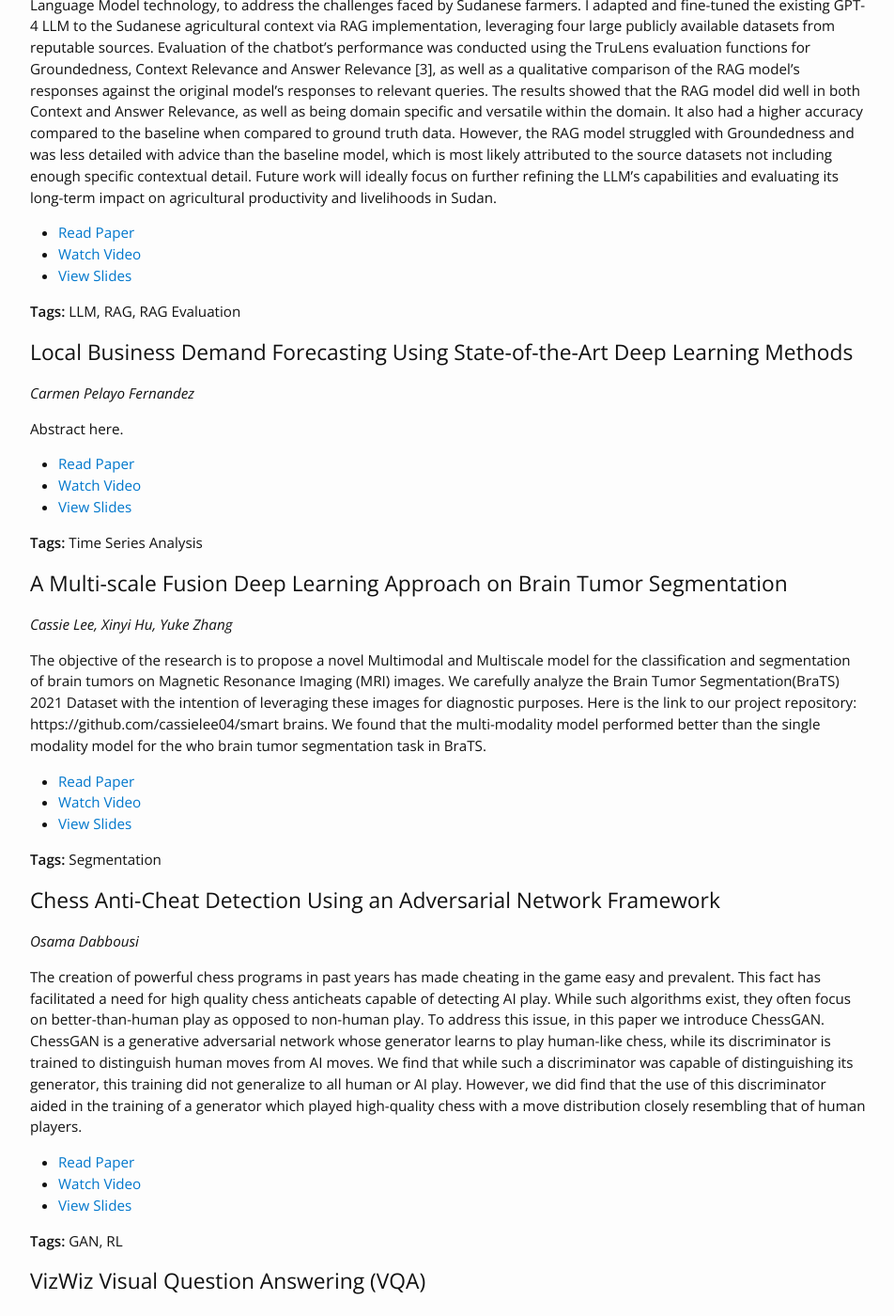
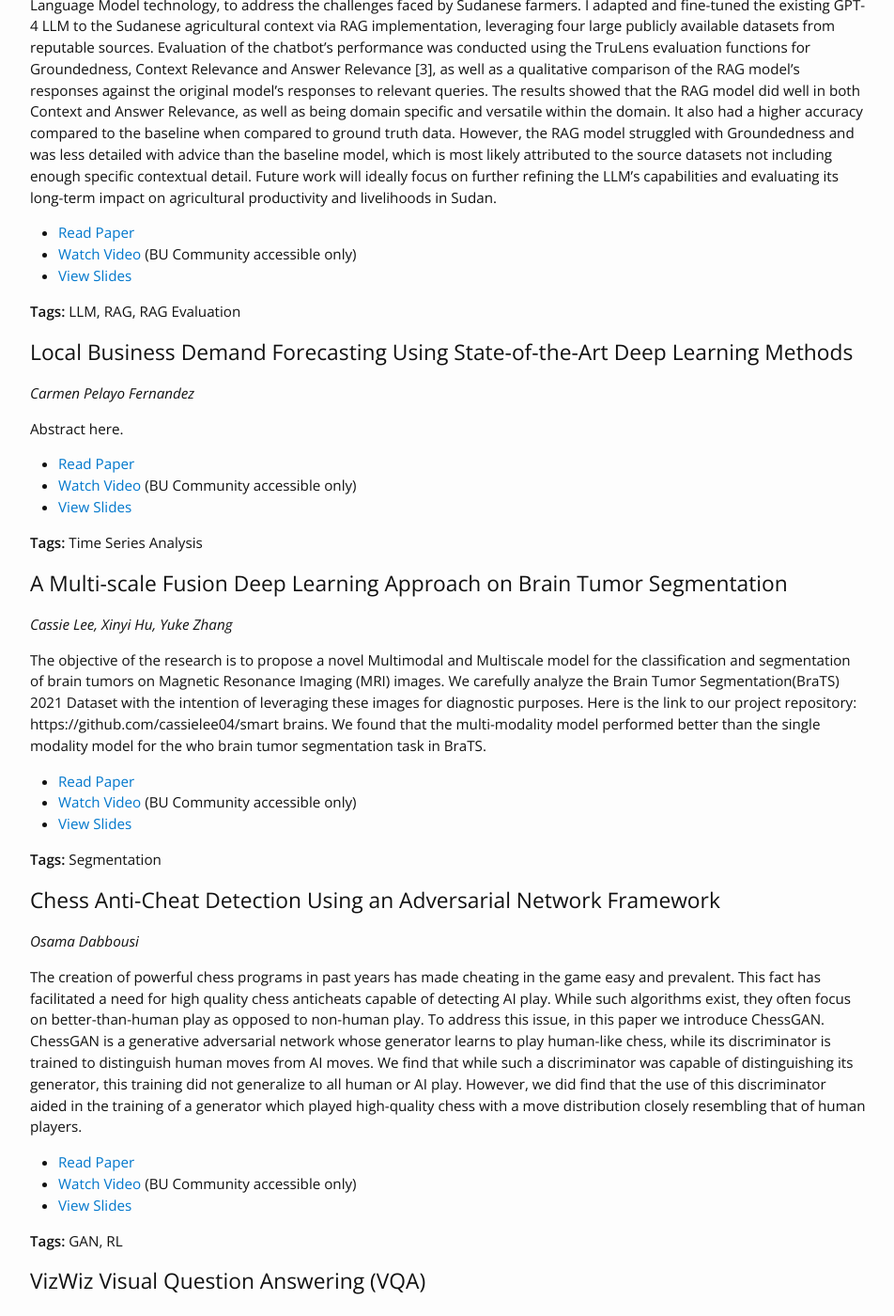
Before and after one commit to DL4DS/sp2025, a Jekyll site: the page built from miniconf.md, in a window 1280 px wide and 1400 px high, scrolled down 1253 px. Shown: the whole window at 94% size, without its empty margins (163-1115 px from the left). Built offline with Jekyll 4.4.1, drawn with Linux system fonts in a browser that asks for light colours; nearby versions of some CDN libraries; some of the changed text lies outside the part shown.

Commit message:
added access note

```diff
--- a/_layouts/miniconf.html
+++ b/_layouts/miniconf.html
@@ -45,7 +45,7 @@ layout: default
         <li><a href="{{ project.paper_url | prepend: site.baseurl}}">Read Paper</a></li>
         {% endif %}
         {% if project.video_url %}
-        <li><a href="{{ project.video_url }}">Watch Video</a></li>
+        <li><a href="{{ project.video_url }}">Watch Video</a> (BU Community accessible only)</li>
         {% endif %}
         {% if project.slides_url %}
         <li><a href="{{ project.slides_url | prepend: site.baseurl}}">View Slides</a></li>
```
